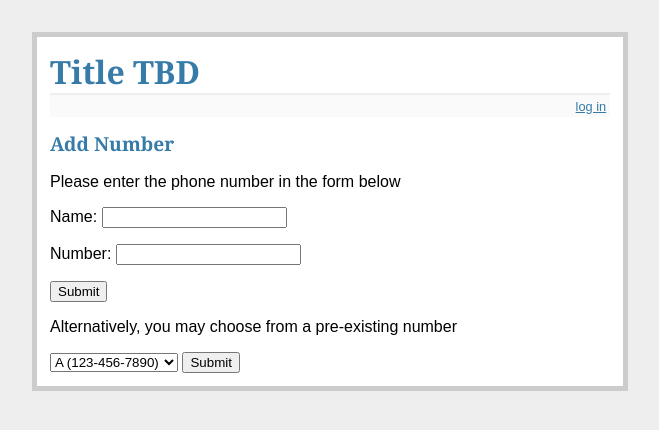
After one commit to cthare/open-phone-tree, a Python web app: template templates/add_number.html in a window 1280 px wide. The commit adds this page. Shown: the top 430 px of the page, without its empty margins (310-969 px from the left). Run offline with Jinja, Linux system fonts and the light colour scheme; the template is opened without the code that fills it, so the values that code supplies are empty.

Commit message:
mockup templates

```diff
--- a/schema.sql
+++ b/schema.sql
@@ -5,6 +5,7 @@ create table entries (
 	text text not null
 );
 
+/* Not yet in use */
 create table directories (
 	id integer primary key autoincrement,
 	name text not null,
--- /dev/null
+++ b/templates/add_number.html
@@ -0,0 +1,22 @@
+<!-- Rough mockup of add_number view -->
+{% extends "layout.html" %}
+{% block body %}
+  <h2>Add Number</h2>
+  {% if error %}<p class=error><strong>Error:</strong> {{ error }}{% endif %}
+  <p>Please enter the phone number in the form below</p>
+  <form action="#">
+    <p>Name: <input type="text" name="phone_name"></p>
+    <p>Number: <input type="text" name="phone_number"></p>
+    <input type="submit" name="submit">
+  </form>
+  <p>Alternatively, you may choose from a pre-existing number</p>
+  <form action="#">
+    <select name="existing_number">
+      <option value="A">A (123-456-7890)</option>
+      <option value="B">B (123-456-7890)</option>
+      <option value="C">C (123-456-7890)</option>
+    </select>
+    <input type="submit" name="submit">
+  </form>
+
+{% endblock %}
```
Also changed, not shown: main.py (+29 -4 lines), templates/add_menu.html (added, +15 -0 lines), templates/directory.html (+15 -0 lines).
